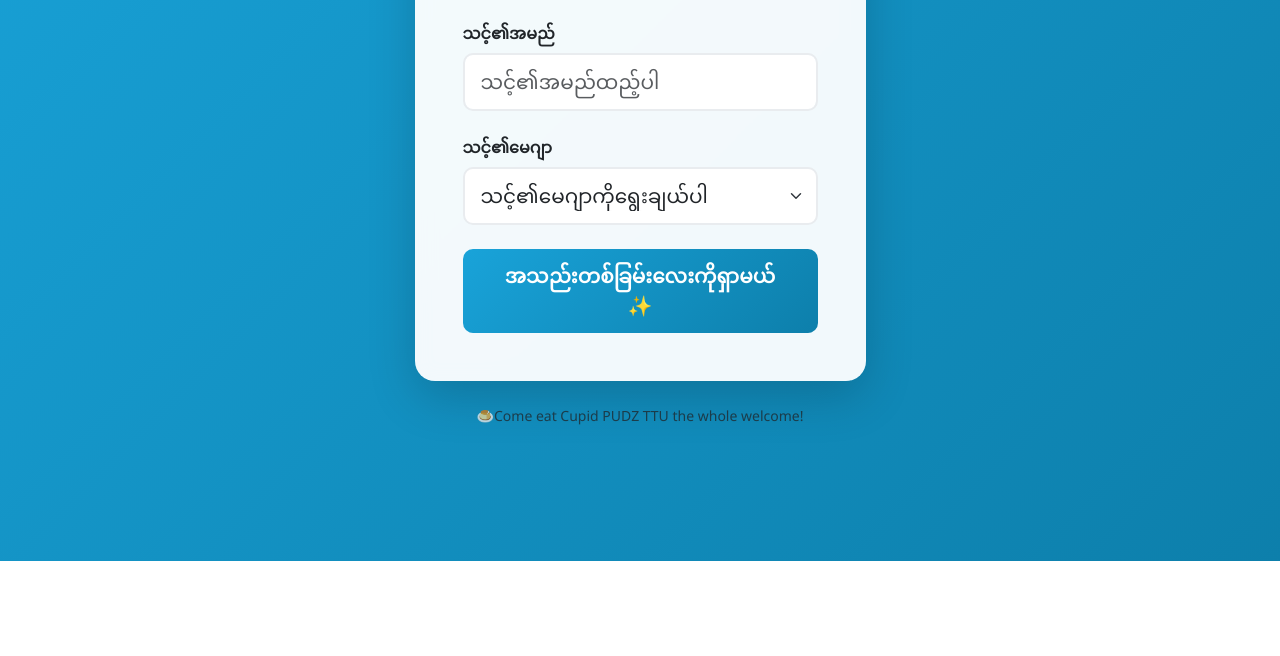
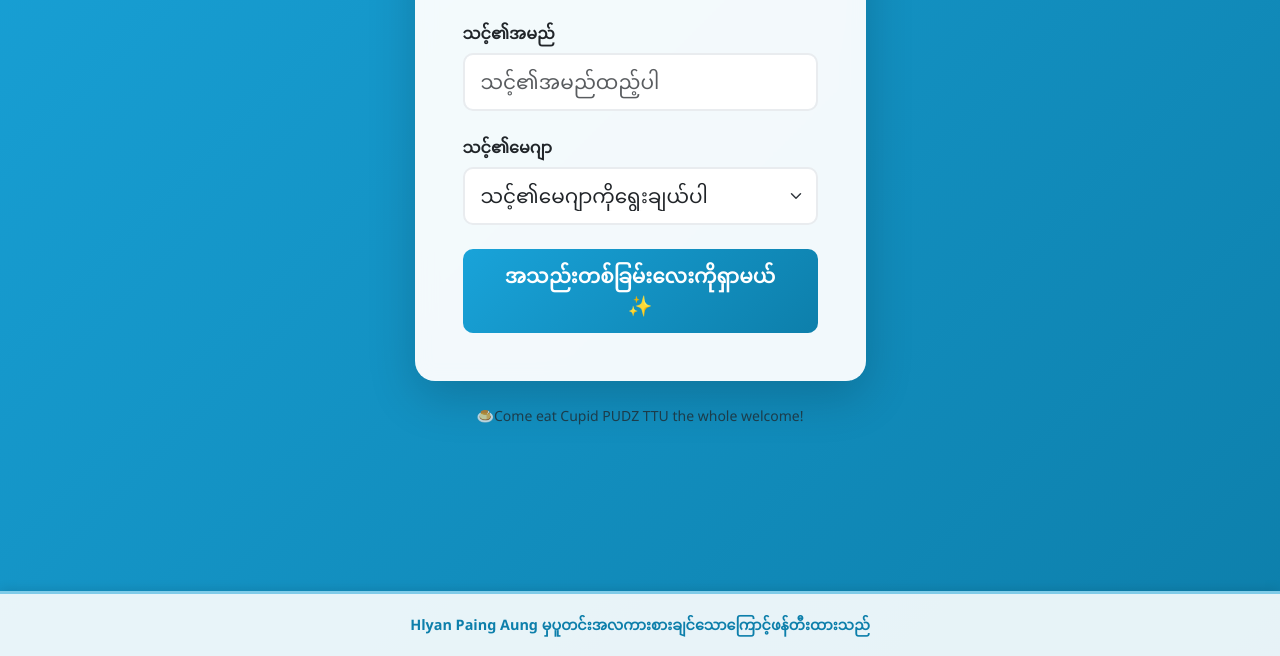
Before and after one commit to Sayar-Joy/cupid-pudz, a website with bundled scripts: page public/index.html in a window 1280 px wide. Shown: the part 299-955 px from the top of the page. Before the commit the page ends 860 px from the top, so only its background shows below. Built offline with nearby package versions, Linux system fonts and the light colour scheme.

Commit message:
Add footer to all frontend pages

```diff
--- a/public/css/style.css
+++ b/public/css/style.css
@@ -484,3 +484,19 @@ body {
     font-size: 1rem;
   }
 }
+
+/* Footer */
+.cupid-footer {
+  background: rgba(255, 255, 255, 0.9);
+  padding: 20px 0;
+  text-align: center;
+  margin-top: 30px;
+  border-top: 3px solid rgba(25, 163, 217, 0.5);
+  box-shadow: 0 -2px 10px rgba(0, 0, 0, 0.1);
+}
+
+.cupid-footer p {
+  color: #0d7fab;
+  font-weight: 600;
+  font-size: 0.9rem;
+}
--- a/public/index.html
+++ b/public/index.html
@@ -124,6 +124,15 @@
       </div>
     </div>
 
+    <!-- Footer -->
+    <footer class="cupid-footer">
+      <div class="container">
+        <p class="mb-0">
+          Hlyan Paing Aung မှပူတင်းအလကားစားချင်သောကြောင့်ဖန်တီးထားသည်
+        </p>
+      </div>
+    </footer>
+
     <script src="https://cdn.jsdelivr.net/npm/bootstrap@5.3.0/dist/js/bootstrap.bundle.min.js"></script>
     <script type="module" src="/js/main.js"></script>
   </body>
```
Also changed, not shown: public/js/result.js (+7 -8 lines), public/matching.html (+9 -0 lines), public/receipt.html (+10 -3 lines), public/result.html (+9 -0 lines).
